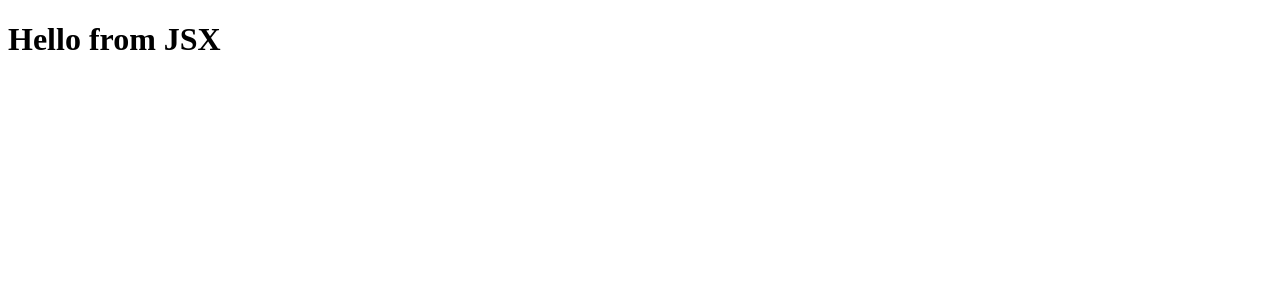
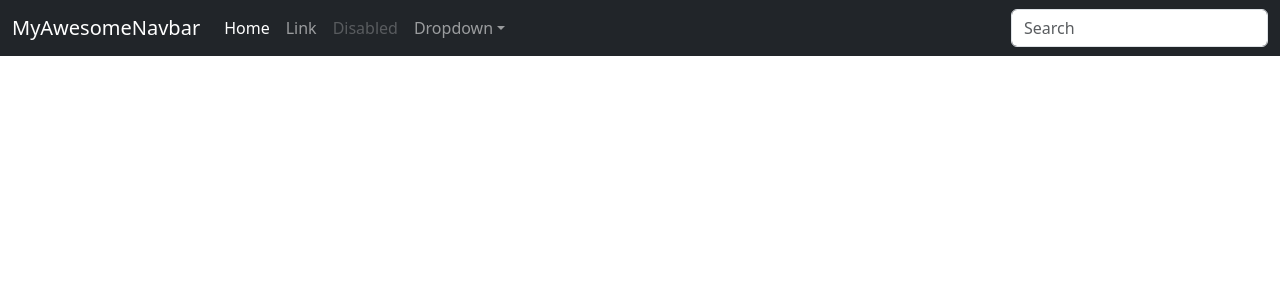
Before and after one commit to njgarg22/ReactFacts, a React (Vite) app: page / in a window 1280 px wide. Shown: the top 300 px of the page. Built offline with nearby package versions, Linux system fonts and the light colour scheme.

Commit message:
Scrimba instructor added bootstrap CSS script and a MyAwesomeNavbar react component

```diff
--- a/index.html
+++ b/index.html
@@ -1,6 +1,10 @@
 <!doctype html>
 <html lang="en">
   <head>
+    <link href="https://cdn.jsdelivr.net/npm/bootstrap@5.3.3/dist/css/bootstrap.min.css" rel="stylesheet" integrity="sha384-QWTKZyjpPEjISv5WaRU9OFeRpok6YctnYmDr5pNlyT2bRjXh0JMhjY6hW+ALEwIH"
+	 crossorigin="anonymous">
+	  <script src="https://cdn.jsdelivr.net/npm/bootstrap@5.3.3/dist/js/bootstrap.bundle.min.js" integrity="sha384-YvpcrYf0tY3lHB60NNkmXc5s9fDVZLESaAA55NDzOxhy9GkcIdslK1eN7N6jIeHz"
+	 crossorigin="anonymous"></script>
     <meta charset="UTF-8" />
     <link rel="icon" type="image/svg+xml" href="/favicon.svg" />
     <meta name="viewport" content="width=device-width, initial-scale=1.0" />
--- a/src/index.jsx
+++ b/src/index.jsx
@@ -1,10 +1,44 @@
-// import { createElement } from "react"
 import { createRoot } from "react-dom/client"
 
 const root = createRoot(document.getElementById("root"))
-// const reactElement = createElement("h1", null, "Hello from createElement!")
-const reactElement = <h1>Hello from JSX</h1>
 
-// {type: 'h1', key: null, props: {children: 'Hello from JSX!'}, _owner: null, _store: {}}
-console.log(reactElement) // Javascript object with exact same structure like createElement()
-root.render(reactElement)
+function MyAwesomeNavbar() {
+    return (
+        // Note: It's className and not class
+        <nav className="navbar navbar-expand-sm navbar-dark bg-dark" aria-label="Third navbar example">
+            <div className="container-fluid">
+                <a className="navbar-brand" href="#">MyAwesomeNavbar</a>
+                <button className="navbar-toggler" type="button" data-bs-toggle="collapse" data-bs-target="#navbarsExample03" aria-controls="navbarsExample03" aria-expanded="false" aria-label="Toggle navigation">
+                    <span className="navbar-toggler-icon"></span>
+                </button>
+
+                <div className="collapse navbar-collapse" id="navbarsExample03">
+                    <ul className="navbar-nav me-auto mb-2 mb-sm-0">
+                        <li className="nav-item">
+                            <a className="nav-link active" aria-current="page" href="#">Home</a>
+                        </li>
+                        <li className="nav-item">
+                            <a className="nav-link" href="#">Link</a>
+                        </li>
+                        <li className="nav-item">
+                            <a className="nav-link disabled" aria-disabled="true">Disabled</a>
+                        </li>
+                        <li className="nav-item dropdown">
+                            <a className="nav-link dropdown-toggle" href="#" data-bs-toggle="dropdown" aria-expanded="false">Dropdown</a>
+                            <ul className="dropdown-menu">
+                                <li><a className="dropdown-item" href="#">Action</a></li>
+                                <li><a className="dropdown-item" href="#">Another action</a></li>
+                                <li><a className="dropdown-item" href="#">Something else here</a></li>
+                            </ul>
+                        </li>
+                    </ul>
+                    <form role="search">
+                        <input className="form-control" type="search" placeholder="Search" aria-label="Search" />
+                    </form>
+                </div>
+            </div>
+        </nav>
+    )
+}
+
+root.render(<div><MyAwesomeNavbar/></div>)
```
